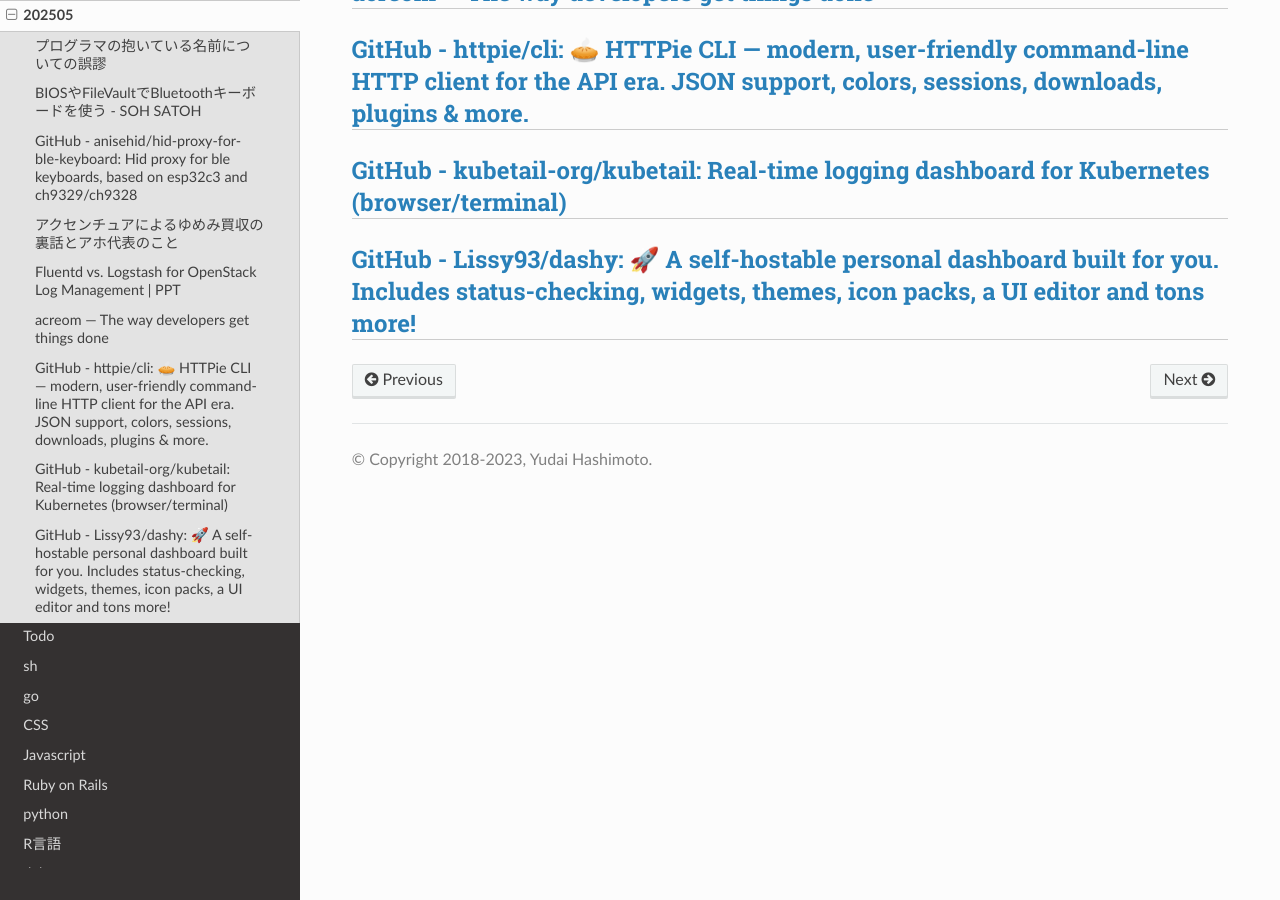
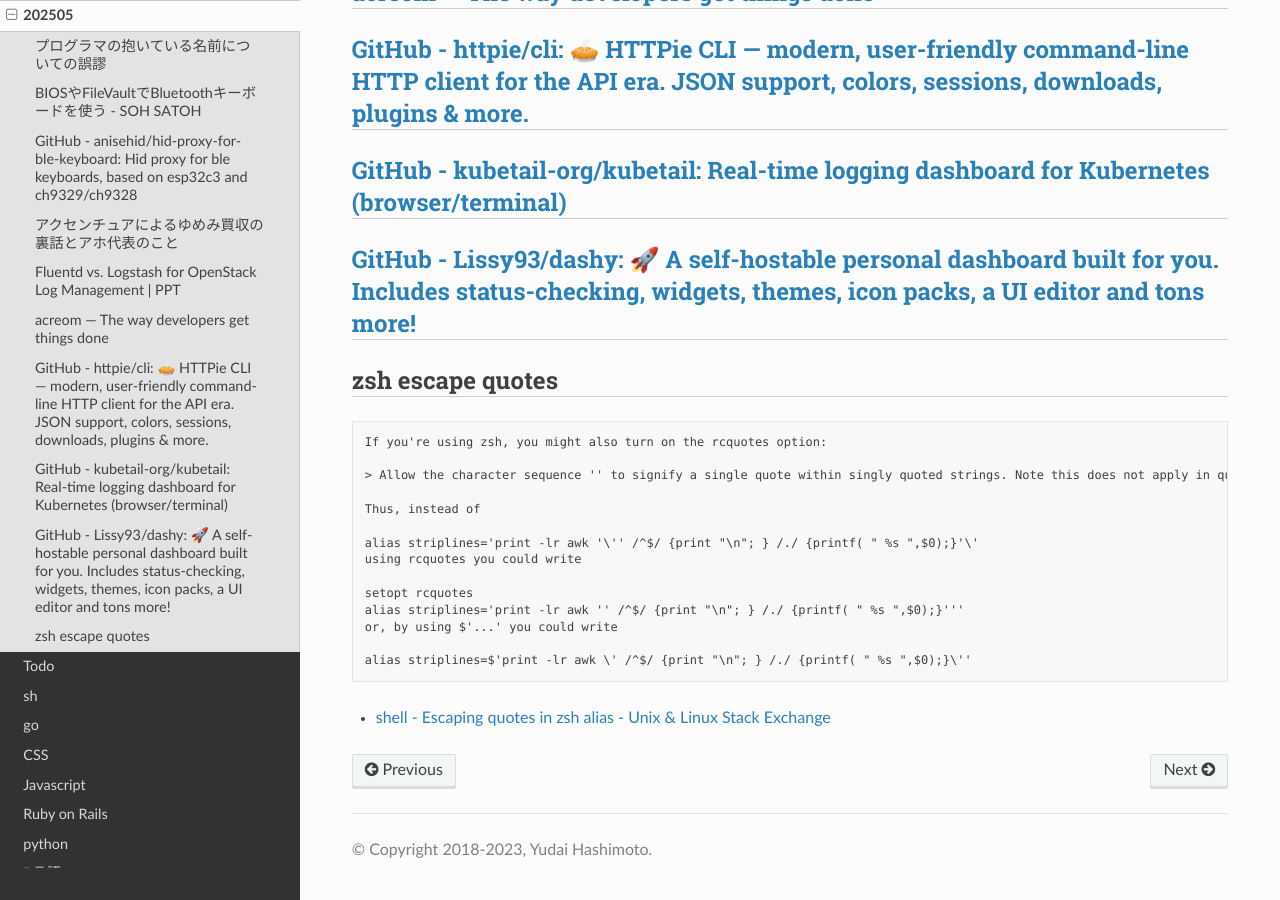
Before and after one commit to jp7fkf/JP7FKF-Warehouse, a Sphinx documentation site: the page built from source/dialy/202505.md, in a window 1280 px wide and 900 px high, scrolled down 511 px. Built offline with Sphinx 7.4.7 and the Read the Docs theme 3.1.0, drawn with Linux system fonts in a browser that asks for light colours.

Commit message:
2025-06-09 20:57:42 JST

````diff
--- a/source/dialy/202505.md
+++ b/source/dialy/202505.md
@@ -17,3 +17,22 @@
 ## [GitHub - kubetail-org/kubetail: Real-time logging dashboard for Kubernetes (browser/terminal)](https://github.com/kubetail-org/kubetail)
 
 ## [GitHub - Lissy93/dashy: 🚀 A self-hostable personal dashboard built for you. Includes status-checking, widgets, themes, icon packs, a UI editor and tons more!](https://github.com/Lissy93/dashy)
+
+## zsh escape quotes
+```
+If you're using zsh, you might also turn on the rcquotes option:
+
+> Allow the character sequence '' to signify a single quote within singly quoted strings. Note this does not apply in quoted strings using the format $'...', where a backslashed single quote can be used.
+
+Thus, instead of
+
+alias striplines='print -lr awk '\'' /^$/ {print "\n"; } /./ {printf( " %s ",$0);}'\'
+using rcquotes you could write
+
+setopt rcquotes
+alias striplines='print -lr awk '' /^$/ {print "\n"; } /./ {printf( " %s ",$0);}'''
+or, by using $'...' you could write
+
+alias striplines=$'print -lr awk \' /^$/ {print "\n"; } /./ {printf( " %s ",$0);}\''
+```
+- [shell - Escaping quotes in zsh alias - Unix & Linux Stack Exchange](https://unix.stackexchange.com/questions/7951/escaping-quotes-in-zsh-alias)
````
Also changed, not shown: source/projects/bluetooth_serial_adapter_v1.md (+1 -0 lines).
